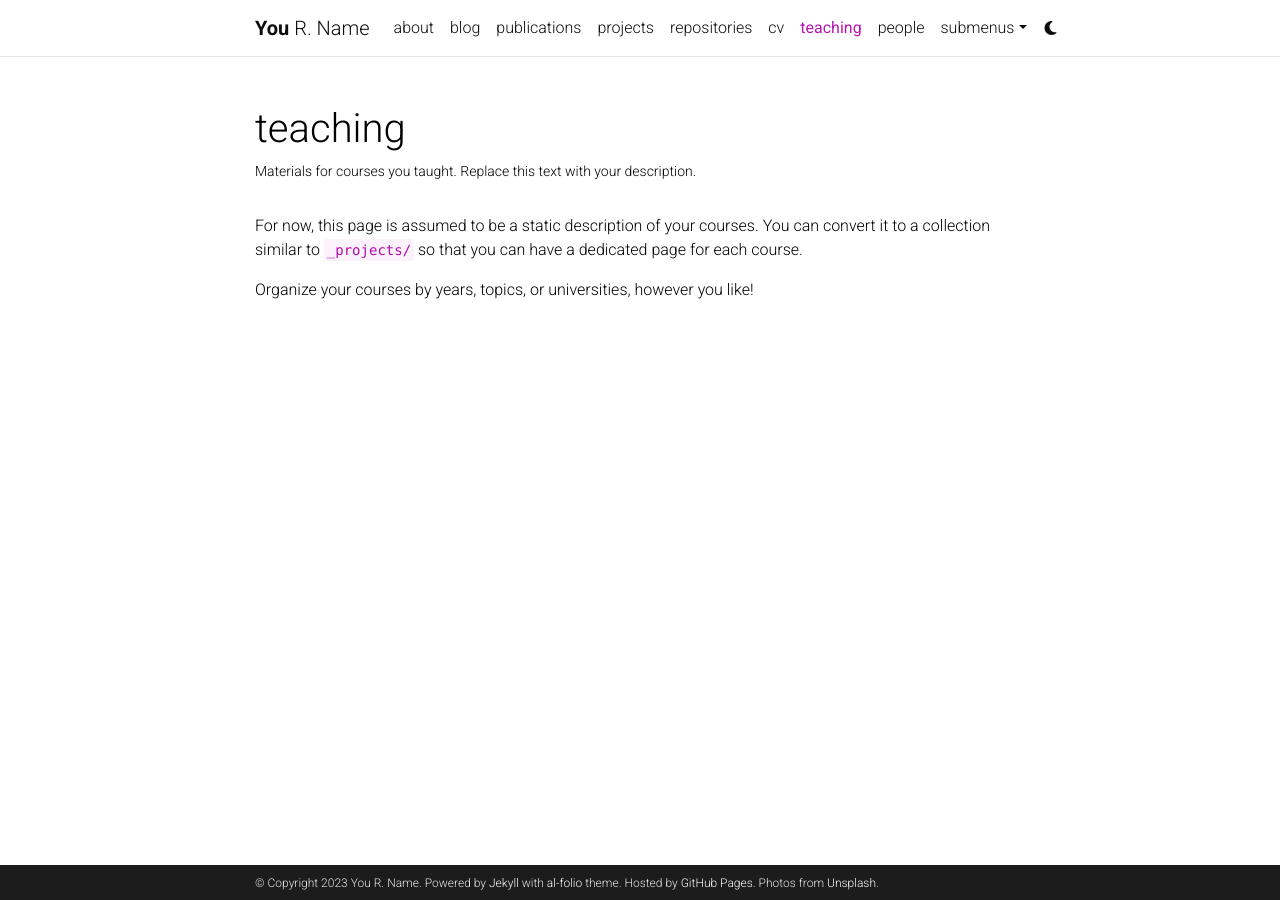
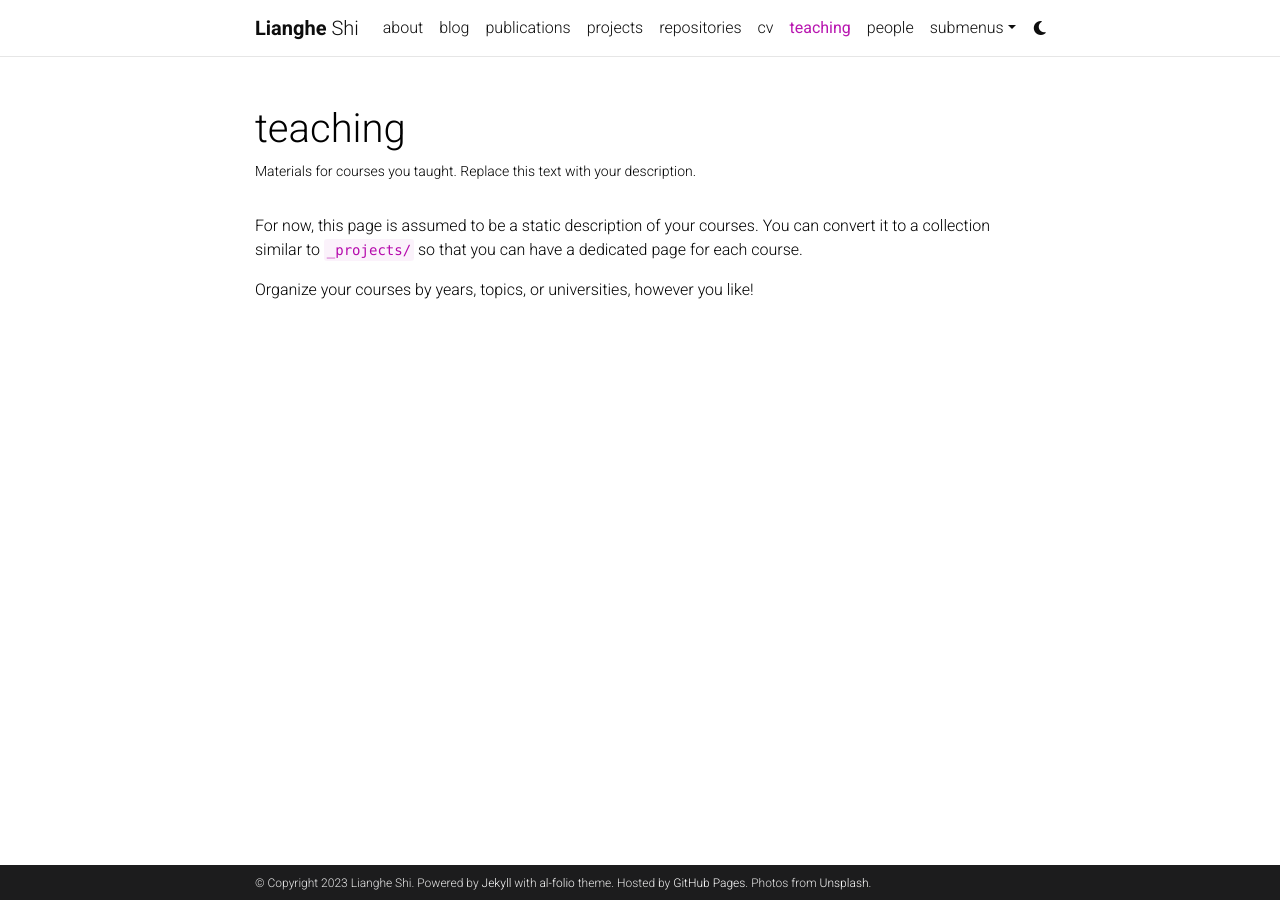
Before and after one commit to shilianghe007/shilianghe007.github.io, a Jekyll site: the page built from _pages/teaching.md, in a window 1280 px wide. Built offline with Jekyll 4.4.1, drawn with Linux system fonts in a browser that asks for light colours; comment, search, counter and statistics services are not loaded; a style sheet for code colours, icons or effects is not loaded.

Commit message:
Update _config.yml

```diff
--- a/_config.yml
+++ b/_config.yml
@@ -3,9 +3,9 @@
 # -----------------------------------------------------------------------------
 
 title: blank # the website title (if blank, full name will be used instead)
-first_name: You
-middle_name: R.
-last_name: Name
+first_name: Lianghe
+middle_name:
+last_name: Shi
 email: you@example.com
 description: > # the ">" symbol means to ignore newlines until "footer_text:"
   A simple, whitespace theme for academics. Based on [*folio](https://github.com/bogoli/-folio) design.
@@ -18,8 +18,8 @@
 lang: en # the language of your site (for example: en, fr, cn, ru, etc.)
 icon: ⚛️  # the emoji used as the favicon (alternatively, provide image name in /assets/img/)
 
-url: https://alshedivat.github.io # the base hostname & protocol for your site
-baseurl: /al-folio # the subpath of your site, e.g. /blog/
+url: https://shilianghe007.github.io # the base hostname & protocol for your site
+baseurl: # the subpath of your site, e.g. /blog/
 last_updated: false # set to true if you want to display last updated in the footer
 impressum_path:  # set to path to include impressum link in the footer, use the same path as permalink in a page, helps to conform with EU GDPR
 
```
